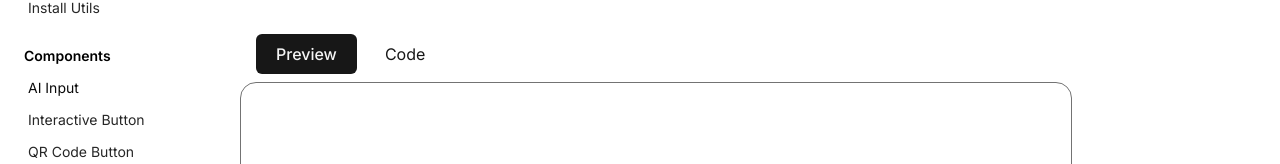
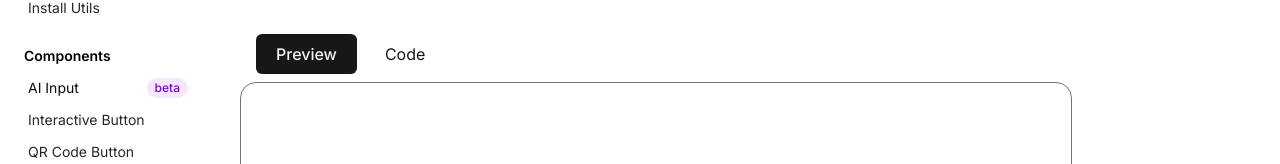
Before and after one commit to Deshmukh-Ayush/Cloff-UI, a Next.js app: page /components/ai-input in a window 1280 px wide. Shown: the part 202-366 px from the top of the page. Built offline with nearby package versions, Linux system fonts and the light colour scheme.

Commit message:
added lables to the sidebar

```diff
--- a/src/components/docs-ui/sidebar.tsx
+++ b/src/components/docs-ui/sidebar.tsx
@@ -32,7 +32,26 @@ export function Sidebar() {
                             : "text-neutral-800 hover:bg-gray-100/50 hover:text-neutral-900 dark:text-neutral-400 dark:hover:bg-gray-800/50 dark:hover:text-neutral-100",
                         )}
                       >
-                        {item.title}
+                        <span className="flex items-center justify-between gap-2">
+                          <span>{item.title}</span>
+                          {item.label && (
+                            <span
+                              className={cn(
+                                "rounded-full px-2 py-0.5 text-xs font-medium",
+                                item.label === "new" &&
+                                  "bg-green-100 text-green-700 dark:bg-green-900/30 dark:text-green-400",
+                                item.label === "updated" &&
+                                  "bg-blue-100 text-blue-700 dark:bg-blue-900/30 dark:text-blue-400",
+                                item.label === "beta" &&
+                                  "bg-purple-100 text-purple-700 dark:bg-purple-900/30 dark:text-purple-400",
+                                item.label === "deprecated" &&
+                                  "bg-red-100 text-red-700 dark:bg-red-900/30 dark:text-red-400",
+                              )}
+                            >
+                              {item.label}
+                            </span>
+                          )}
+                        </span>
                       </Link>
                     </li>
                   );
--- a/src/lib/docs.ts
+++ b/src/lib/docs.ts
@@ -1,6 +1,7 @@
 export type NavItem = {
   title: string;
   href: string;
+  label?: "new" | "updated" | "beta" | "deprecated";
 };
 
 export type NavSection = {
@@ -21,7 +22,7 @@ export const docsConfig: NavSection[] = [
   {
     title: "Components",
     items: [
-      { title: "AI Input", href: "/components/ai-input" },
+      { title: "AI Input", href: "/components/ai-input", label: "beta" },
       { title: "Interactive Button", href: "/components/interactive-button" },
       { title: "QR Code Button", href: "/components/qr-code-button" },
       { title: "Password Strong", href: "/components/password-strong" },
```
